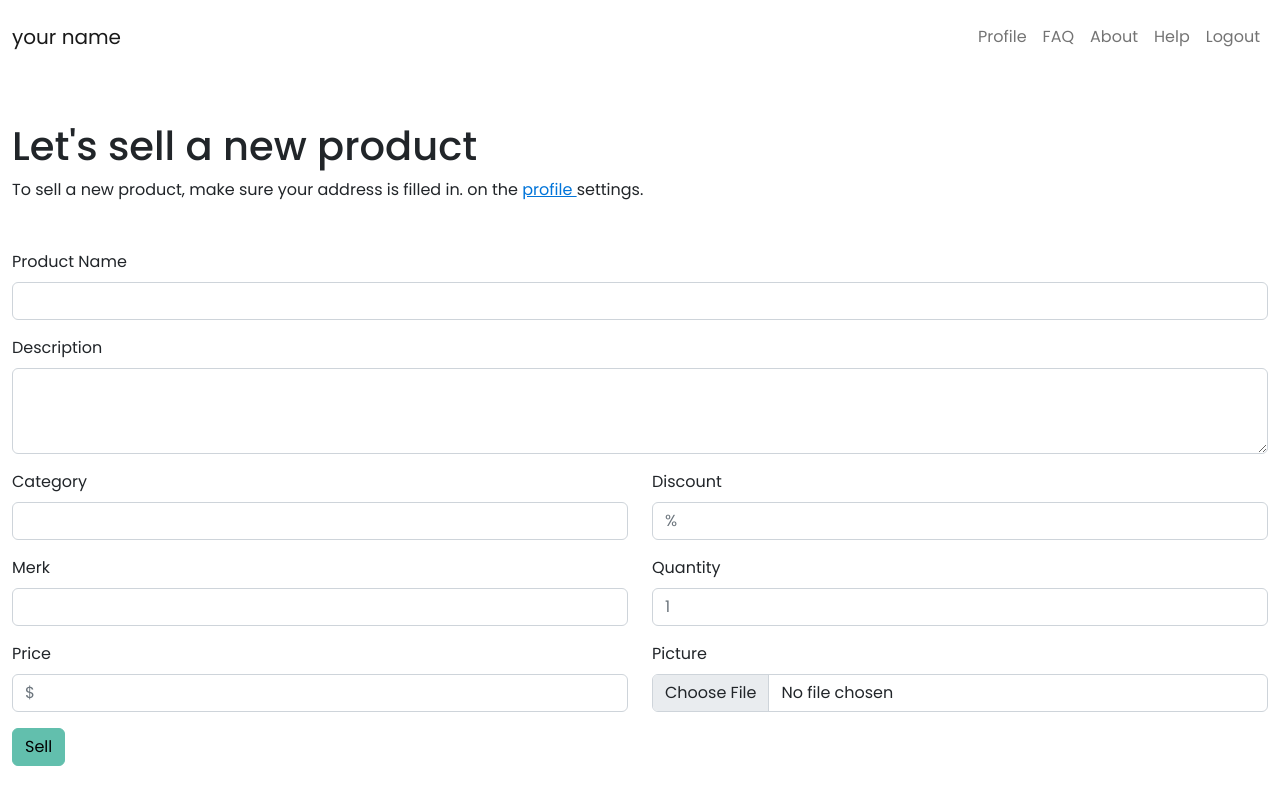
After one commit to irgiys/compart, a PHP site: page /new.php in a window 1280 px wide. The commit adds this page. Run offline with PHP 8.4, Linux system fonts and the light colour scheme; some libraries are stand-ins or nearby versions; some web fonts are replaced.

Commit message:
update db,  adding dashboard,new piecspi

```diff
--- a/functions/koneksi.php
+++ b/functions/koneksi.php
@@ -1,3 +1,3 @@
 <?php
-$conn = mysqli_connect("localhost", "root", "", "db_compart");
+$conn = mysqli_connect("localhost", "root", "", "compart");
 ?>
--- /dev/null
+++ b/new.php
@@ -0,0 +1,87 @@
+<!DOCTYPE html>
+<html lang="en">
+<head>
+    <meta charset="UTF-8">
+    <meta http-equiv="X-UA-Compatible" content="IE=edge">
+    <meta name="viewport" content="width=device-width, initial-scale=1.0">
+    <title>Dasboard Seller</title>
+    <link rel="stylesheet" href="css/custom.min.css" />
+</head>
+<body>
+    <nav class="navbar navbar-expand-sm bg-light">
+    <div class="container-fluid">
+            <a class="navbar-brand fs-5" href="dashboard.php">your name</a>
+            <button class="navbar-toggler" type="button" data-bs-toggle="collapse" data-bs-target="#navbarNavAltMarkup" aria-controls="navbarNavAltMarkup" aria-expanded="false" aria-label="Toggle navigation">
+            <span class="navbar-toggler-icon"></span>
+            </button>
+            <div class="collapse navbar-collapse justify-content-end" id="navbarNavAltMarkup">
+            <div class="navbar-nav">
+                <a class="nav-link" href="#">Profile</a>
+                <a class="nav-link" href="#">FAQ</a>
+                <a class="nav-link" href="#">About</a>
+                <a class="nav-link" href="#">Help</a>
+                <a class="nav-link" href="#">Logout</a>
+               </div>
+        </div>
+    </div>
+    </nav>
+    <div class="container-fluid">
+        <div class="mt-5">
+            <h1>
+                Let's sell a new product
+            </h1>
+            <p>To sell a new product, make sure your address is filled in. on the
+                <a href="profile.php">
+                    profile
+                </a>
+                settings.</p>
+            </div>
+
+        <form action="" method="post">
+            <div class="mt-5 mb-3">
+                <label for="exampleFormControlInput1" class="form-label">Product Name</label>
+                <input type="email" class="form-control" id="exampleFormControlInput1">
+            </div>
+            <div class="mb-3">
+                <label for="exampleFormControlTextarea1" class="form-label">Description</label>
+                <textarea class="form-control" id="exampleFormControlTextarea1" rows="3"></textarea>
+            </div>
+            <div class="row">
+                <div class="col">
+                    <div class="mb-3">
+                        <label for="exampleFormControlTextarea1" class="form-label">Category</label>
+                        <input type="text" class="form-control" id="exampleFormControlInput1">
+                    </div>
+                    <div class="mb-3">
+                        <label for="exampleFormControlTextarea1" class="form-label">Merk</label>
+                        <input type="text" class="form-control" id="exampleFormControlInput1">
+                    </div>
+                    <div class="mb-3">
+                        <label for="exampleFormControlTextarea1" class="form-label">Price</label>
+                        <input type="text" class="form-control" id="exampleFormControlInput1" placeholder="$">
+                    </div>
+                </div>
+                <div class="col">
+                    <div class="mb-3">
+                        <label for="exampleFormControlTextarea1" class="form-label">Discount</label>
+                        <input type="text" class="form-control" id="exampleFormControlInput1" placeholder="%">
+                    </div>
+                    <div class="mb-3">
+                        <label for="exampleFormControlTextarea1" class="form-label">Quantity</label>
+                        <input type="number" class="form-control" id="exampleFormControlInput1" placeholder="1">
+                    </div>
+                    <div class="mb-3">
+                        <label for="formFile" class="form-label">Picture</label>
+                        <input class="form-control" type="file" id="formFile">
+                    </div>
+                    </div>
+                </div>
+            <div class="mb-3">
+                <button type="submit" class="btn btn-altprimary">Sell</button>
+            </div>
+
+        </form>
+     </div>
+    <script src="./node_modules/bootstrap/dist/js/bootstrap.min.js"></script>
+</body>
+</html>
--- a/register.php
+++ b/register.php
@@ -1,8 +1,8 @@
 <?php
     include "./functions/register.php";
     $error = false;
-    if(isset($_POST["username"])){
-        if(register($_POST) > 0){
+    if(isset($_POST["role"])){
+        if(register($_POST) !== 0){
             echo "<script>
             alert('Account succesfully created !')
             </script>";
```
Also changed, not shown: dashboard.php (added, +36 -0 lines), functions/login.php (+10 -3 lines), functions/register.php (+17 -10 lines), index.php (+14 -1 lines), login.php (+8 -2 lines).
